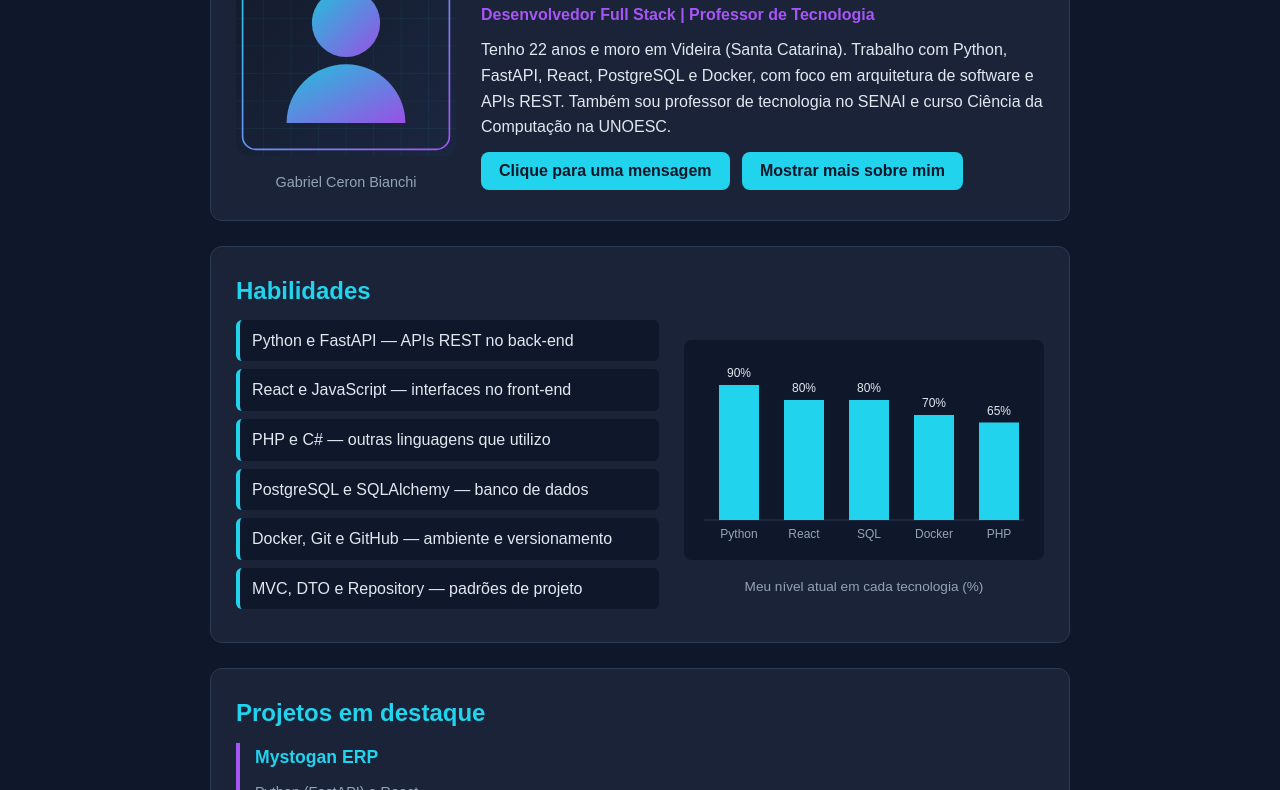
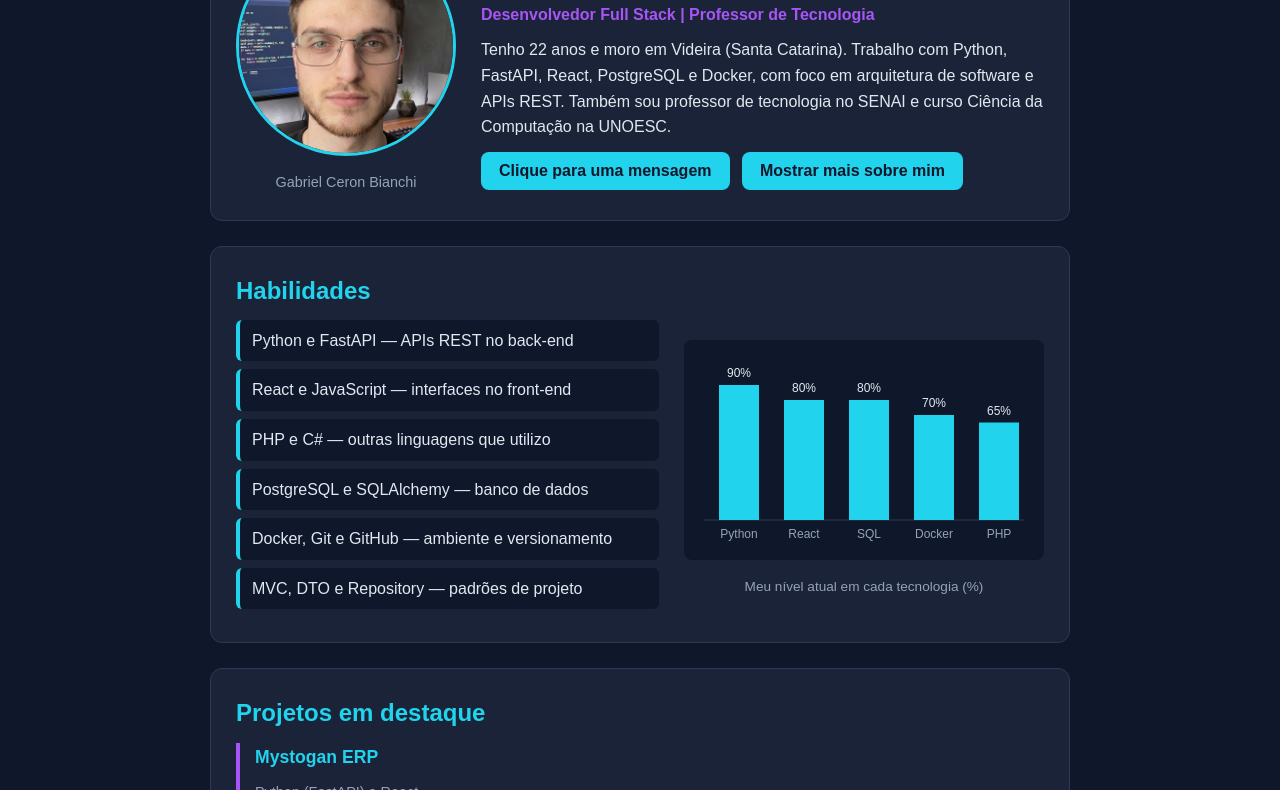
Before and after one commit to cbGabriel9/meu-curriculo, a plain HTML site: page index.html in a window 1280 px wide. Shown: the part 236-1026 px from the top of the page. Drawn offline with Linux system fonts and the light colour scheme.

Commit message:
Usa a foto real no curriculo
Recorta e otimiza a foto (8,6 MB PNG para 44 KB JPEG, 440x440) e
remove o placeholder SVG. Exibe em circulo com object-fit cover.

Co-Authored-By: Claude Opus 5 <noreply@anthropic.com>

```diff
--- a/index.html
+++ b/index.html
@@ -31,7 +31,9 @@
         <!-- ===== SEÇÃO SOBRE ===== -->
         <section id="sobre" class="sobre">
             <figure>
-                <img src="media/foto.svg" alt="Foto de perfil de Gabriel Ceron Bianchi" width="220" height="220">
+                <img src="media/foto.jpg"
+                     alt="Foto de Gabriel Ceron Bianchi em sua mesa de trabalho, com um monitor exibindo código ao fundo"
+                     width="220" height="220">
                 <figcaption>Gabriel Ceron Bianchi</figcaption>
             </figure>
 
--- a/style.css
+++ b/style.css
@@ -142,6 +142,15 @@ section {
 
 .sobre figure {
     text-align: center;
+}
+
+/* object-fit: cover recorta a foto no quadrado sem achatar a imagem */
+.sobre img {
+    width: 220px;
+    height: 220px;
+    object-fit: cover;
+    border: 3px solid var(--ciano);
+    border-radius: 50%;
 }
 
 .sobre figcaption {
```
Also changed, not shown: media/foto.jpg (added), media/foto.svg (deleted).
